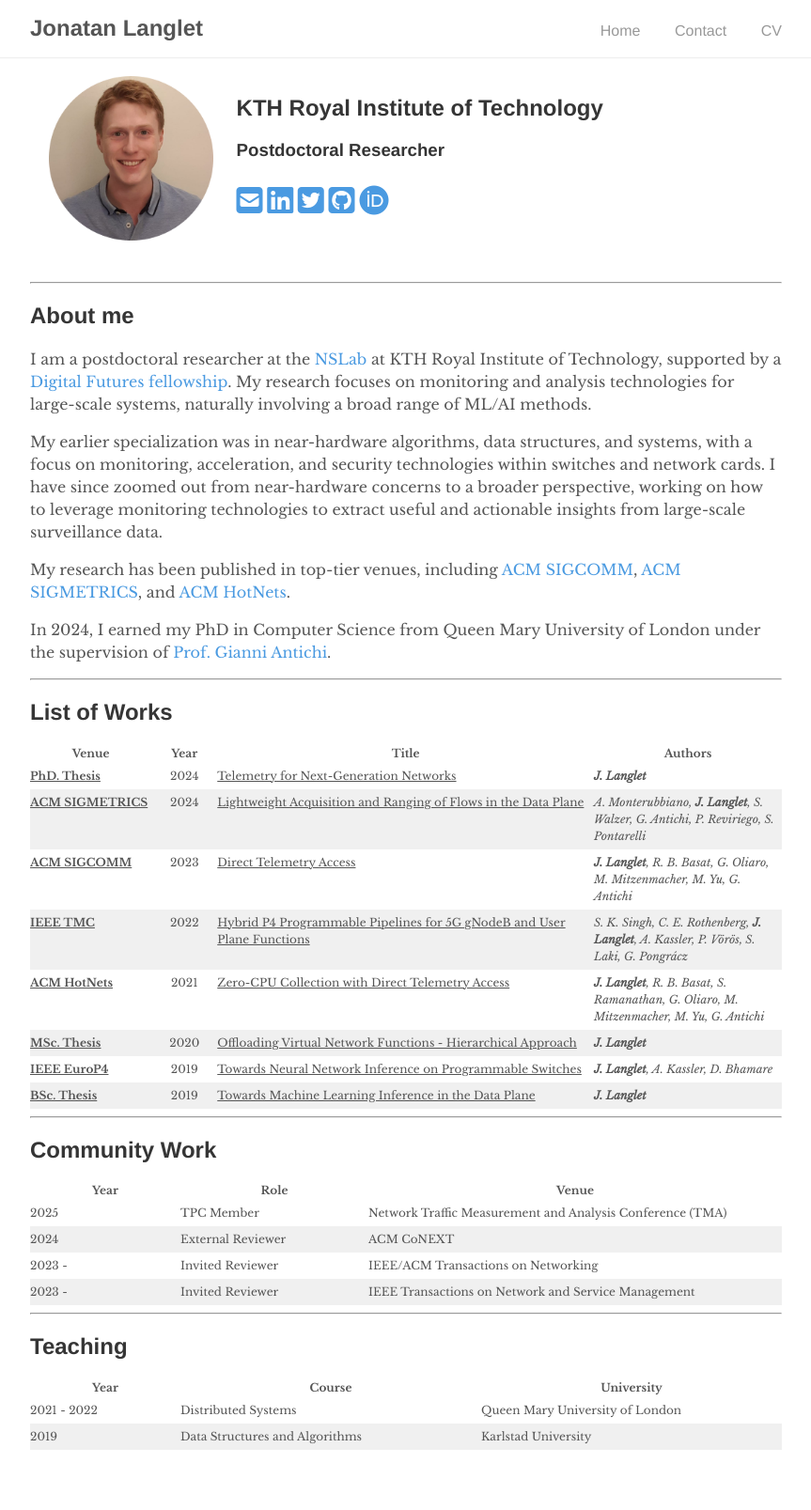
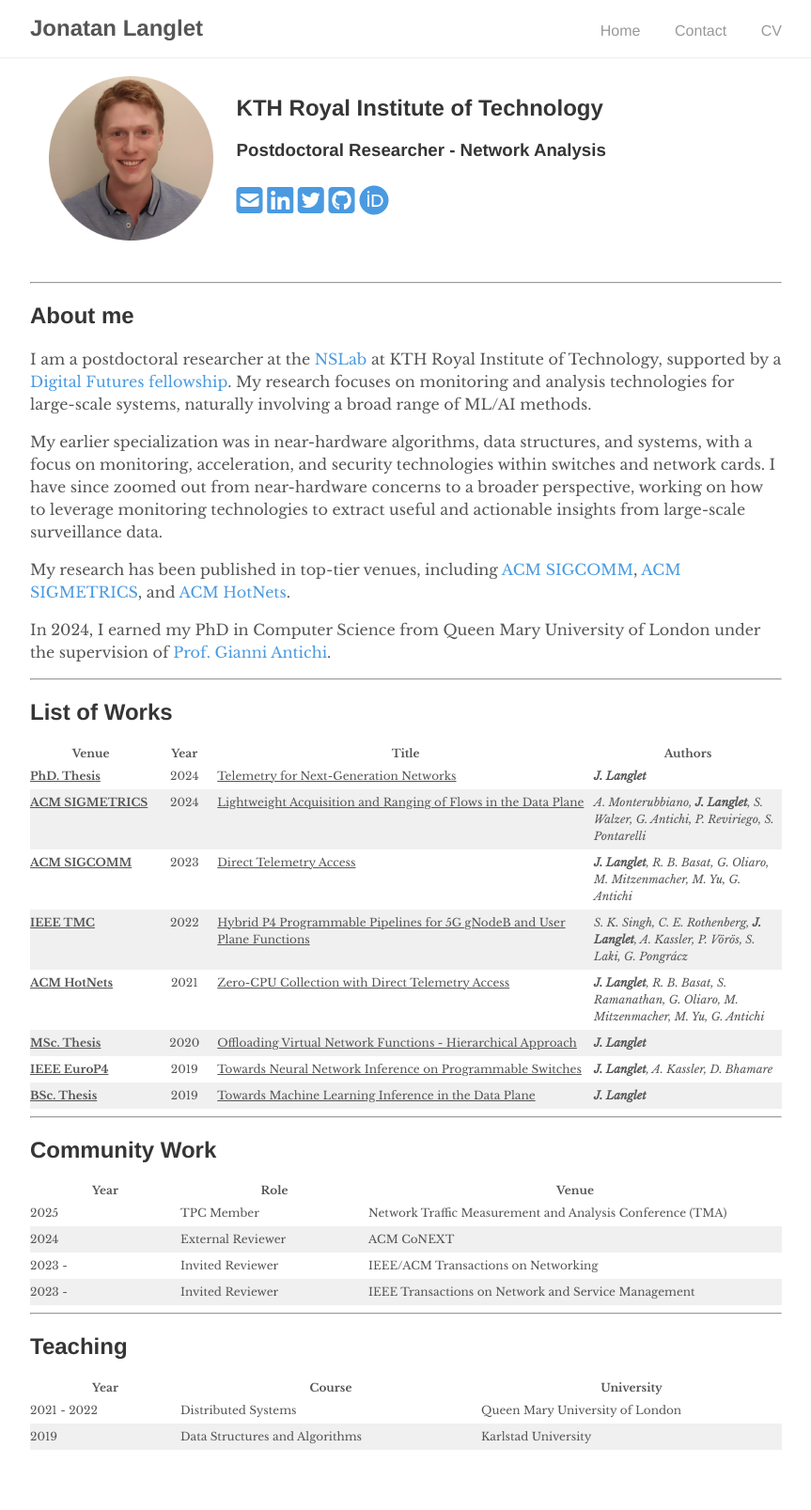
Before and after one commit to jonlanglet/jonlanglet.github.io, a Jekyll site: the page built from index.md, in a window 1280 px wide. Shown: the whole page at 94% size, without its empty margins (208-1071 px from the left). Built offline with Jekyll 4.4.1, drawn with Linux system fonts in a browser that asks for light colours; nearby versions of some CDN libraries; a style sheet for code colours, icons or effects is not loaded.

Commit message:
Update header title

```diff
--- a/_includes/header.html
+++ b/_includes/header.html
@@ -6,7 +6,7 @@
 		<div class="col" id="div_head_text">
 			<p>
 				<h2>KTH Royal Institute of Technology</h2>
-				<h3>Postdoctoral Researcher</h3>
+				<h3>Postdoctoral Researcher - Network Analysis</h3>
 			</p>
 			<p>
 				{% include social-media-links.html %}
```
